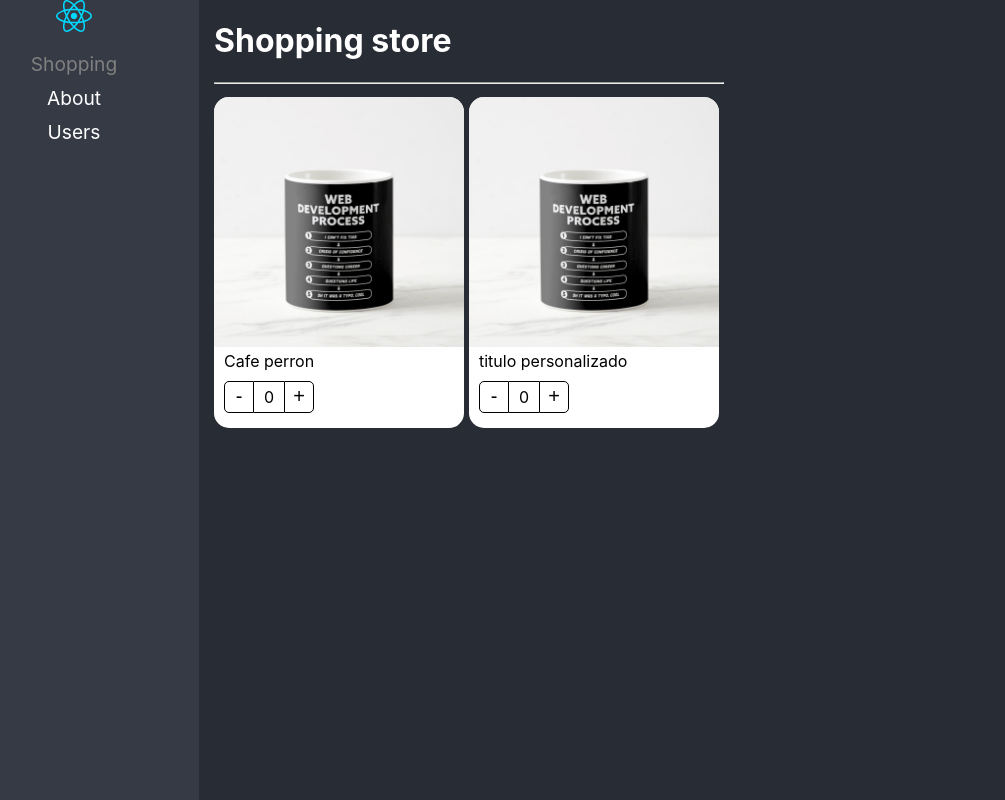
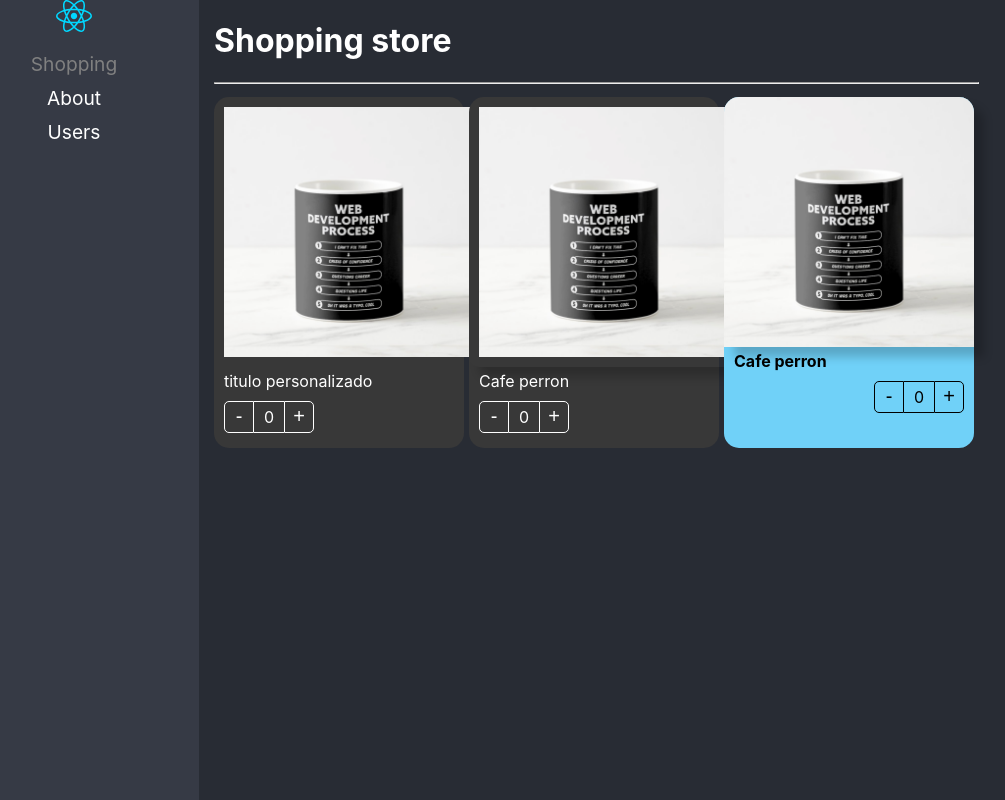
Before and after one commit to AlanDev24/react-adv, a React (Vite) app: page /home in a window 1280 px wide. Shown: the whole page, without its empty margins (51-1056 px from the left). Built offline with nearby package versions, Linux system fonts and the light colour scheme.

Commit message:
component extend styles listo

```diff
--- a/src/02-component-patterns/components/ProductButtons.tsx
+++ b/src/02-component-patterns/components/ProductButtons.tsx
@@ -3,11 +3,16 @@ import styles from "../styles/styles.module.css";
 
 import { ProductContext } from "./ProductCard";
 
-export const ProductButtons = () => {
+export interface Props {
+  className?: string;
+  style?: React.CSSProperties;
+}
+
+export const ProductButtons = ({ className, style }: Props) => {
   const { increaseBy, counter } = useContext(ProductContext);
 
   return (
-    <div className={styles.buttonsContainer}>
+    <div className={`${styles.buttonsContainer} ${className}`} style={style}>
       <button
         onClick={() => {
           increaseBy(-1);
--- a/src/02-component-patterns/components/ProductCard.tsx
+++ b/src/02-component-patterns/components/ProductCard.tsx
@@ -1,14 +1,18 @@
 import styles from "../styles/styles.module.css";
 import { useProduct } from "../hooks/useProduct";
-import { createContext } from "react";
-import {
-  ProductContextProps,
-  ProductCardProps,
-} from "../interfaces/interfaces";
+import React, { createContext, ReactElement } from "react";
+import { ProductContextProps, Product } from "../interfaces/interfaces";
 export const ProductContext = createContext({} as ProductContextProps);
 const { Provider } = ProductContext;
 
-export const ProductCard = ({ children, product }: ProductCardProps) => {
+export interface Props {
+  product: Product;
+  children?: ReactElement | ReactElement[];
+  className?: string;
+  style?: React.CSSProperties
+}
+
+export const ProductCard = ({ children, product, className, style }: Props) => {
   const { counter, increaseBy } = useProduct();
   return (
     <Provider
@@ -18,7 +22,10 @@ export const ProductCard = ({ children, product }: ProductCardProps) => {
         product,
       }}
     >
-      <div className={styles.productCard}>{children}</div>
+      <div
+      className={`${styles.productCard} ${className}`}
+      style={ style }
+      >{children}</div>
     </Provider>
   );
 };
--- a/src/02-component-patterns/components/ProductImage.tsx
+++ b/src/02-component-patterns/components/ProductImage.tsx
@@ -2,10 +2,15 @@ import { useContext } from "react";
 import noimage from "../assets/no-image.jpg";
 import styles from "../styles/styles.module.css";
 
-
 import { ProductContext } from "./ProductCard";
 
-export const ProductImage = ({ img = "" }) => {
+export interface Props {
+  img?: string;
+  className?: string;
+  style?: React.CSSProperties;
+}
+
+export const ProductImage = ({ img = "", className = "", style }: Props) => {
   const { product } = useContext(ProductContext);
   let imgToShow: string;
 
@@ -18,6 +23,11 @@ export const ProductImage = ({ img = "" }) => {
   }
 
   return (
-    <img className={styles.productImg} src={imgToShow} alt="Product image" />
+    <img
+      className={`${styles.productImg} ${className}`}
+      style={style}
+      src={imgToShow}
+      alt="Product image"
+    />
   );
 };
--- a/src/02-component-patterns/components/ProductTitle.tsx
+++ b/src/02-component-patterns/components/ProductTitle.tsx
@@ -2,7 +2,13 @@ import { useContext } from "react";
 import styles from "../styles/styles.module.css";
 import { ProductContext } from "./ProductCard";
 
-export const ProductTitle = ({ title }: { title?: string }) => {
+export interface Props {
+  title?: string;
+  className?: string;
+  style?: React.CSSProperties;
+}
+
+export const ProductTitle = ({ title, className, style }: Props) => {
   const { product } = useContext(ProductContext);
   let titleToShow: string;
   if (title) {
@@ -12,5 +18,9 @@ export const ProductTitle = ({ title }: { title?: string }) => {
   } else {
     titleToShow = "";
   }
-    return <span className={styles.productDescription}>{titleToShow}</span>;
+  return (
+    <span className={`${styles.productDescription} ${className}`} style={style}>
+      {titleToShow}
+    </span>
+  );
 };
--- a/src/02-component-patterns/pages/ShoppingPage.tsx
+++ b/src/02-component-patterns/pages/ShoppingPage.tsx
@@ -1,4 +1,10 @@
-import { ProductCard, ProductImage, ProductTitle, ProductButtons } from '../components';
+import {
+  ProductCard,
+  ProductImage,
+  ProductTitle,
+  ProductButtons,
+} from "../components";
+import "../styles/custom-styles.css";
 
 const product = {
   id: "1",
@@ -24,17 +30,44 @@ export const ShoppingPage = () => {
           flexWrap: "wrap",
         }}
       >
-        <ProductCard product={product}>
-          <ProductImage />
-          <ProductTitle title='Cafe perron'/>
-          <ProductButtons />
+        <ProductCard product={product2} className="bg-dark text-white">
+          <ProductCard.Image className="custom-image" />
+          <ProductCard.Title
+            className="text-white"
+            title="titulo personalizado"
+          />
+          <ProductCard.Buttons className="custom-button" />
         </ProductCard>
 
+        <ProductCard className="bg-dark text-white" product={product}>
+          <ProductImage
+            className="custom-image"
+            style={{
+              boxShadow: "10px 10px 10px rgba(0,0,0,0.2)",
+            }}
+          />
+          <ProductTitle className="text-white" title="Cafe perron" />
+          <ProductButtons className="custom-button" />
+        </ProductCard>
 
-        <ProductCard product={product2}>
-          <ProductCard.Image />
-          <ProductCard.Title title='titulo personalizado'/>
-          <ProductCard.Buttons />
+        <ProductCard
+          product={product}
+          style={{
+            backgroundColor: "#70D1F8",
+          }}
+        >
+          <ProductImage
+            style={{
+              boxShadow: "10px 10px 10px rgba(0,0,0,0.2)",
+            }}
+          />
+          <ProductTitle style={{ fontWeight: "bold" }} title="Cafe perron" />
+          <ProductButtons
+            style={{
+              display: "flex",
+              justifyContent: "end",
+            }}
+          />
         </ProductCard>
       </div>
     </div>
--- /dev/null
+++ b/src/02-component-patterns/styles/custom-styles.css
@@ -0,0 +1,18 @@
+.bg-dark {
+  background-color: rgb(56, 56, 56);
+}
+
+.text-white {
+  color: white;
+}
+
+.custom-image {
+  padding: 10px;
+  width: calc(100% -20px);
+  border-radius: 10px;
+}
+
+.custom-button button, .custom-button div{
+  color: white;
+  border-color: white;
+}
```
Also changed, not shown: src/02-component-patterns/interfaces/interfaces.ts (+7 -9 lines). Lines whose indentation alone changed are shown as unchanged.
